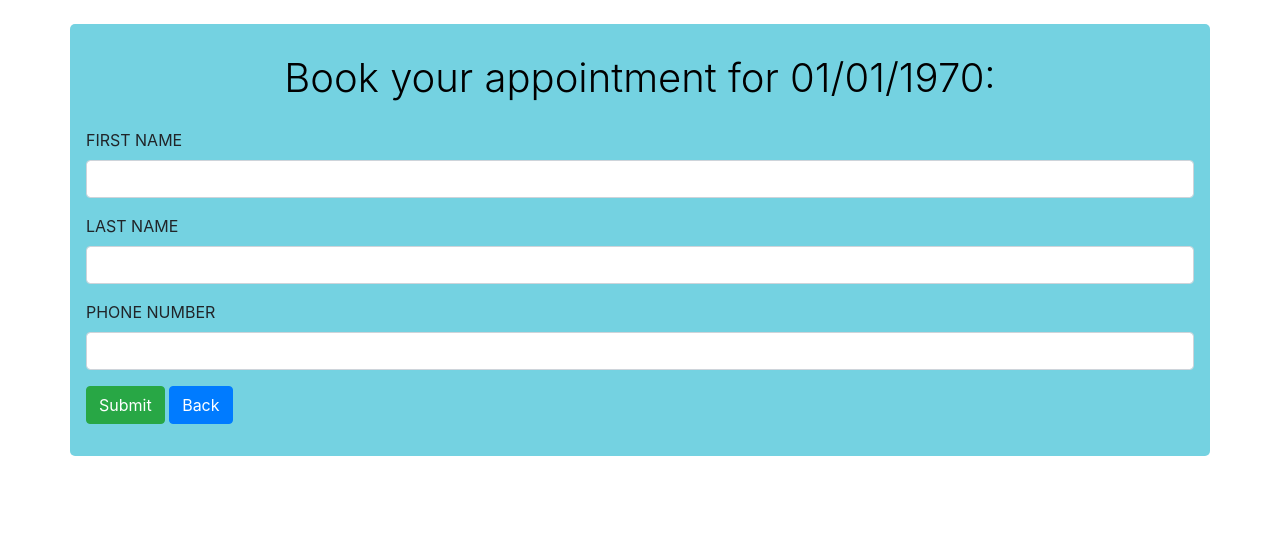
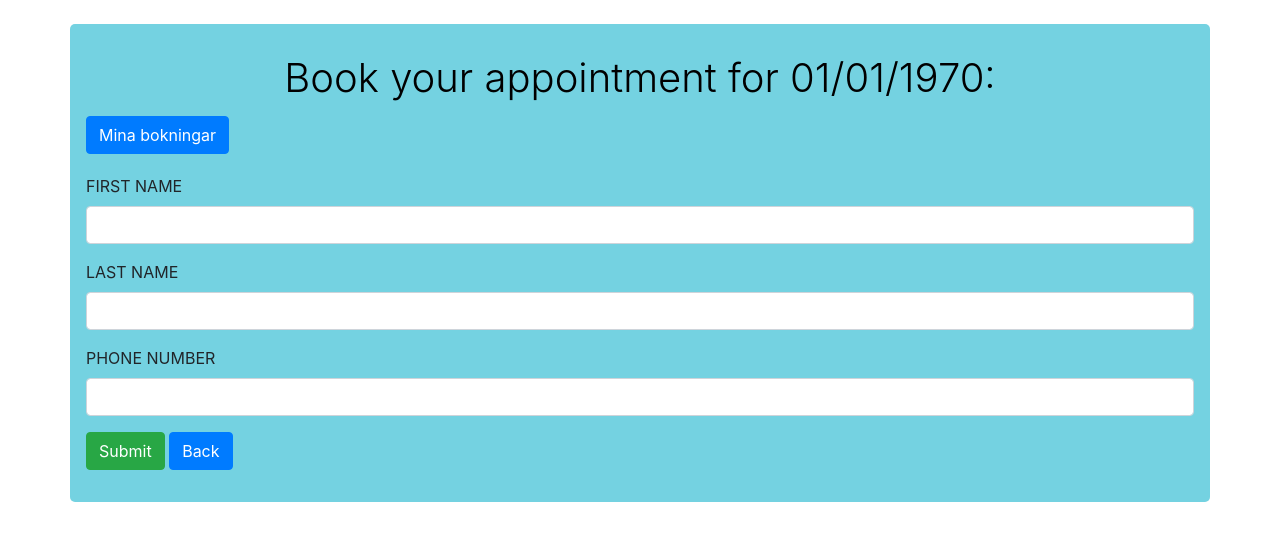
Before and after one commit to fatabene/VehicleInspection, a PHP site: page /book.php in a window 1280 px wide. Shown: the top 541 px of the page. Run offline with PHP 8.4, Linux system fonts and the light colour scheme; data that the repository does not hold is empty.

Commit message:
Update book.php

```diff
--- a/book.php
+++ b/book.php
@@ -73,6 +73,7 @@ if ($conn->connect_errno) {
 <body>
     <div class="container my-4 p-3" style="background-color: #74d2e1;">
         <h1 class="display-1 text-center my-2" style="font-size: 40px; background: #74d2e1; color: #000; border-color: #64e9f1; padding: 6px;">Book your appointment for <?php echo date('m/d/Y', strtotime($date)); ?>: </h1>
+        <a href="my_bookings.php" class="btn btn-primary">Mina bokningar</a>
 
         <div class="row">
             <div class="col-md-12">
```
